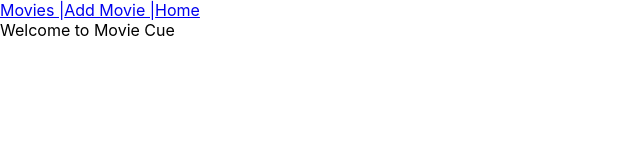
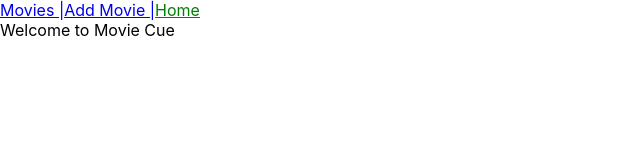
Before and after one commit to carolgreene/movie-cue-frontend, a React (Create React App) app: page / in a window 1280 px wide. Shown: the top 160 px of the page, without its empty margins (0-640 px from the left). Built offline with nearby package versions, Linux system fonts and the light colour scheme; no server answers.

Commit message:
added NaveBar css

```diff
--- a/src/App.css
+++ b/src/App.css
@@ -31,3 +31,13 @@
     transform: rotate(360deg);
   }
 }
+
+.NavBar {
+  display: flex;
+  flex-direction: row;
+  justify-content: space-between;
+}
+
+.active {
+  color: green;
+}
```
